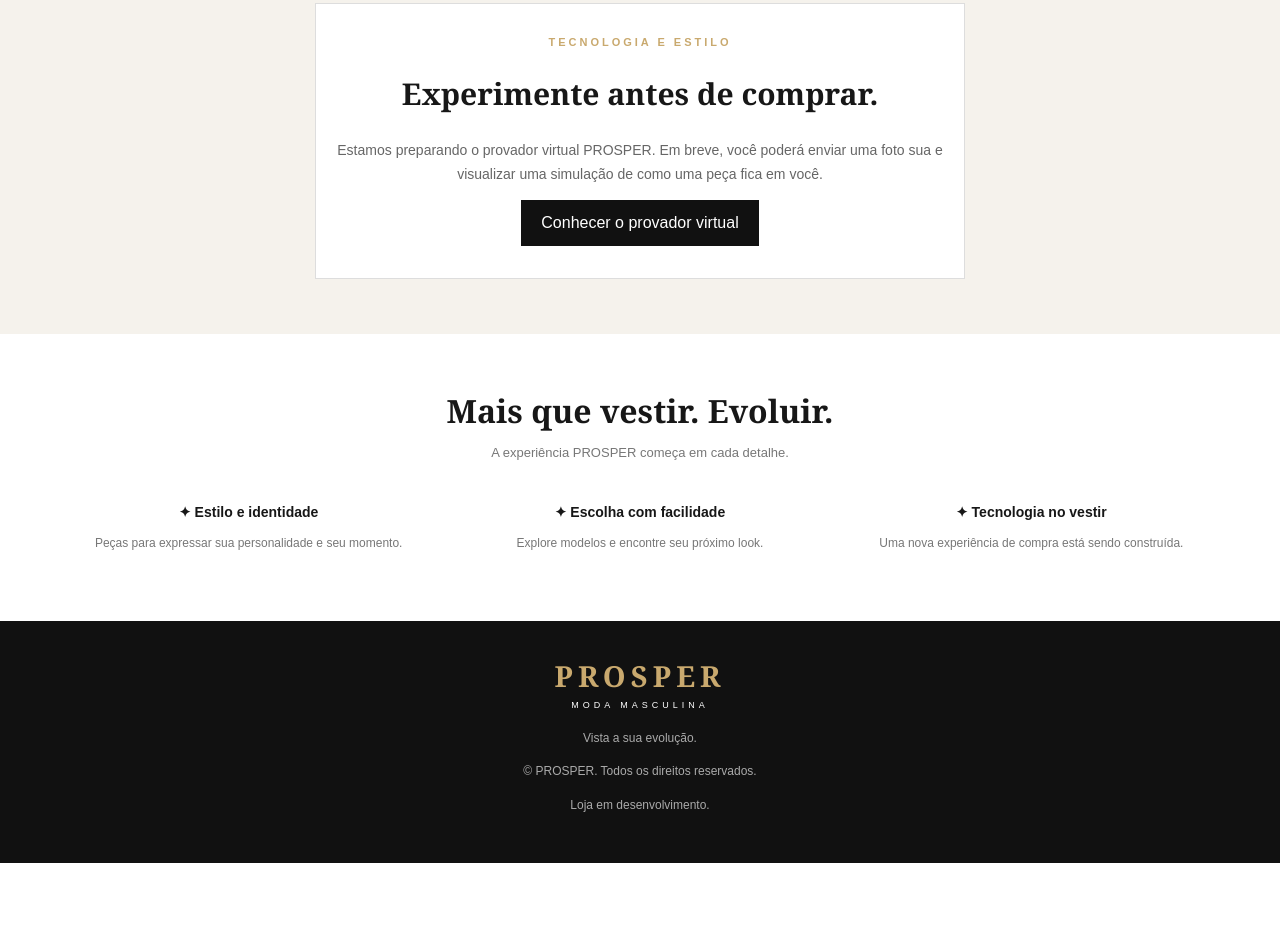
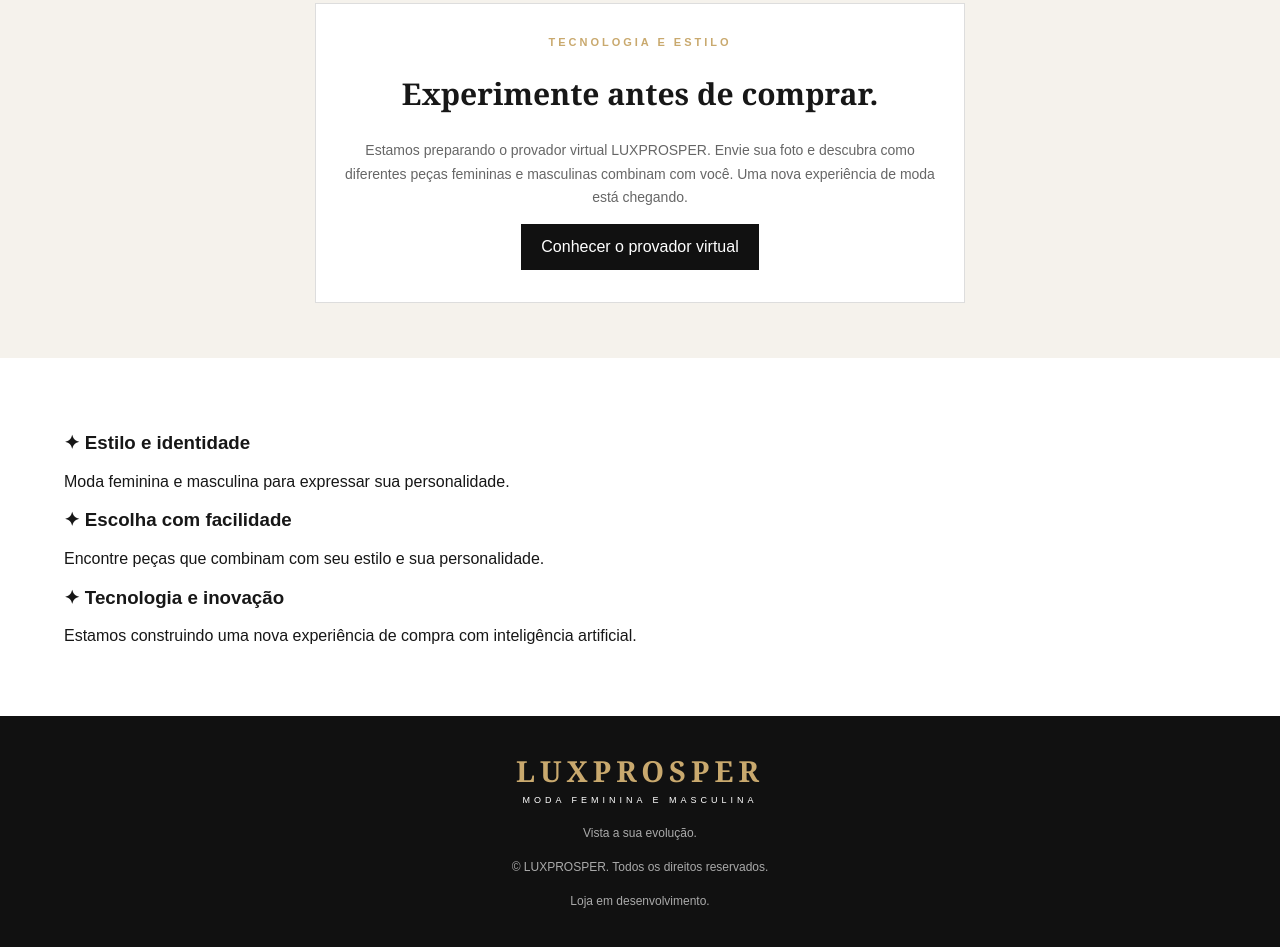
Before and after one commit to futurodesucesso368-design/prosper-moda-masculina, a plain HTML site: page index.html in a window 1280 px wide. Shown: the part 949-1896 px from the top of the page. Before the commit the page ends 1812 px from the top, so only its background shows below. Drawn offline with Linux system fonts and the light colour scheme.

Commit message:
Update index.html

```diff
--- a/index.html
+++ b/index.html
@@ -83,7 +83,7 @@ footer p{color:#aaa;font-size:12px;line-height:1.8}
 <h2 class="section-title">Coleção LUXPROSPER</h2>
 <p class="subtitle">Encontre seu estilo. Descubra sua identidade.</p>
 <input class="search" id="search" placeholder="Buscar uma peça..." oninput="renderProducts()">
-<div <div class="filters">
+<div class="filters">
 <button class="active" onclick="setCategory('Todos',this)">Todos</button>
 <button onclick="setCategory('Feminino',this)">Feminino</button>
 <button onclick="setCategory('Masculino',this)">Masculino</button>
@@ -100,29 +100,25 @@ footer p{color:#aaa;font-size:12px;line-height:1.8}
 <div class="trybox">
 <div class="eyebrow">TECNOLOGIA E ESTILO</div>
 <h2>Experimente antes de comprar.</h2>
-<p>Estamos preparando o provador virtual PROSPER. Em breve, você poderá enviar uma foto sua e visualizar uma simulação de como uma peça fica em você.</p>
-<button onclick="alert('O provador virtual com IA será integrado em uma próxima etapa do projeto.')">Conhecer o provador virtual</button>
+<p>Estamos preparando o provador virtual LUXPROSPER. Envie sua foto e descubra como diferentes peças femininas e masculinas combinam com você. Uma nova experiência de moda está chegando.</p>
+<button onclick="alert('O provador virtual com IA da LUXPROSPER será integrado na próxima etapa do projeto.')">Conhecer o provador virtual</button>
 </div>
 </section>
 
 <section>
-<h2 class="section-title">Mais que vestir. Evoluir.</h2>
-<p class="subtitle">A experiência PROSPER começa em cada detalhe.</p>
-<div class="benefits">
-<div><h3>✦ Estilo e identidade</h3><p>Peças para expressar sua personalidade e seu momento.</p></div>
-<div><h3>✦ Escolha com facilidade</h3><p>Explore modelos e encontre seu próximo look.</p></div>
-<div><h3>✦ Tecnologia no vestir</h3><p>Uma nova experiência de compra está sendo construída.</p></div>
+<div><h3>✦ Estilo e identidade</h3><p>Moda feminina e masculina para expressar sua personalidade.</p></div>
+<div><h3>✦ Escolha com facilidade</h3><p>Encontre peças que combinam com seu estilo e sua personalidade.</p></div>
+<div><h3>✦ Tecnologia e inovação</h3><p>Estamos construindo uma nova experiência de compra com inteligência artificial.</p></div>
 </div>
 </section>
 </main>
 
 <footer>
-<div class="logo">PROSPER<small>MODA MASCULINA</small></div>
+<div class="logo">LUXPROSPER<small>MODA FEMININA E MASCULINA</small></div>
 <p>Vista a sua evolução.</p>
-<p>© <span id="year"></span> PROSPER. Todos os direitos reservados.</p>
+<p>© <span id="year"></span> LUXPROSPER. Todos os direitos reservados.</p>
 <p>Loja em desenvolvimento.</p>
 </footer>
-<div class="notice" id="notice"></div>
 
 <script>
 
```
